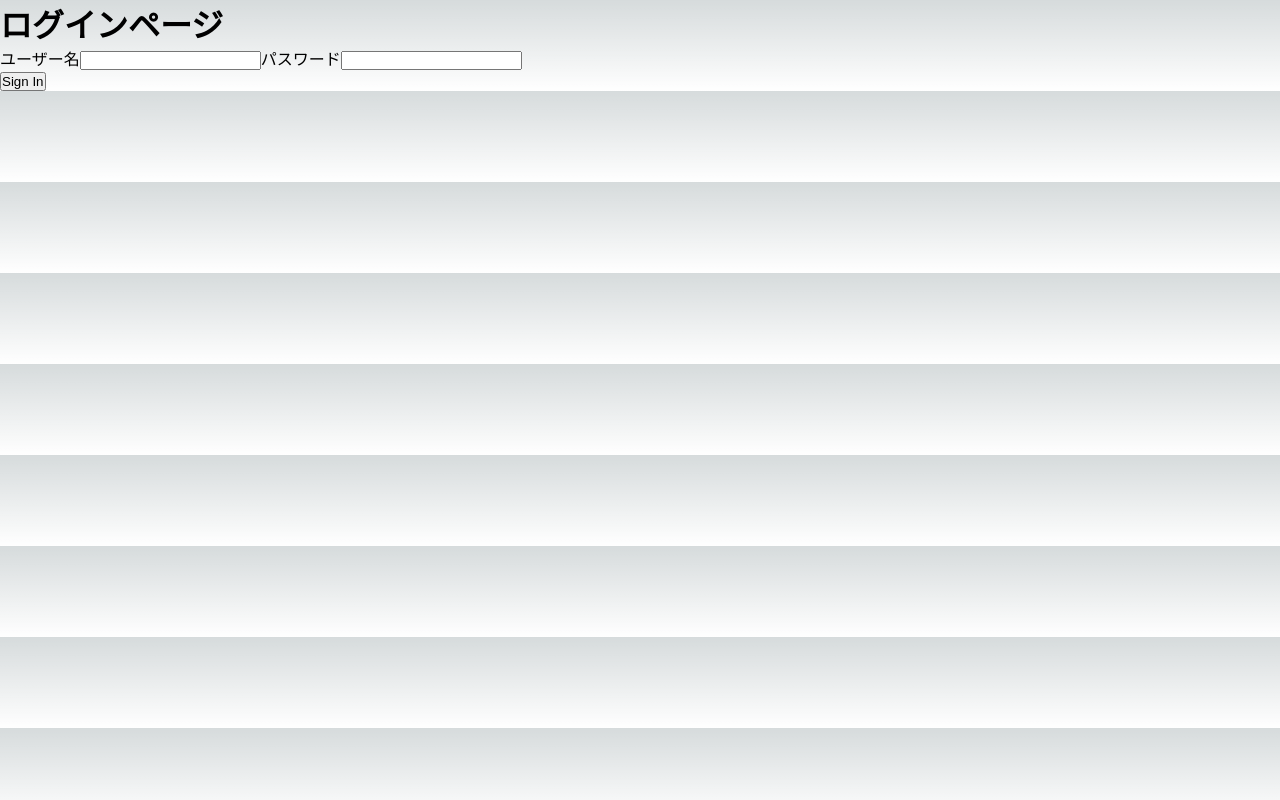
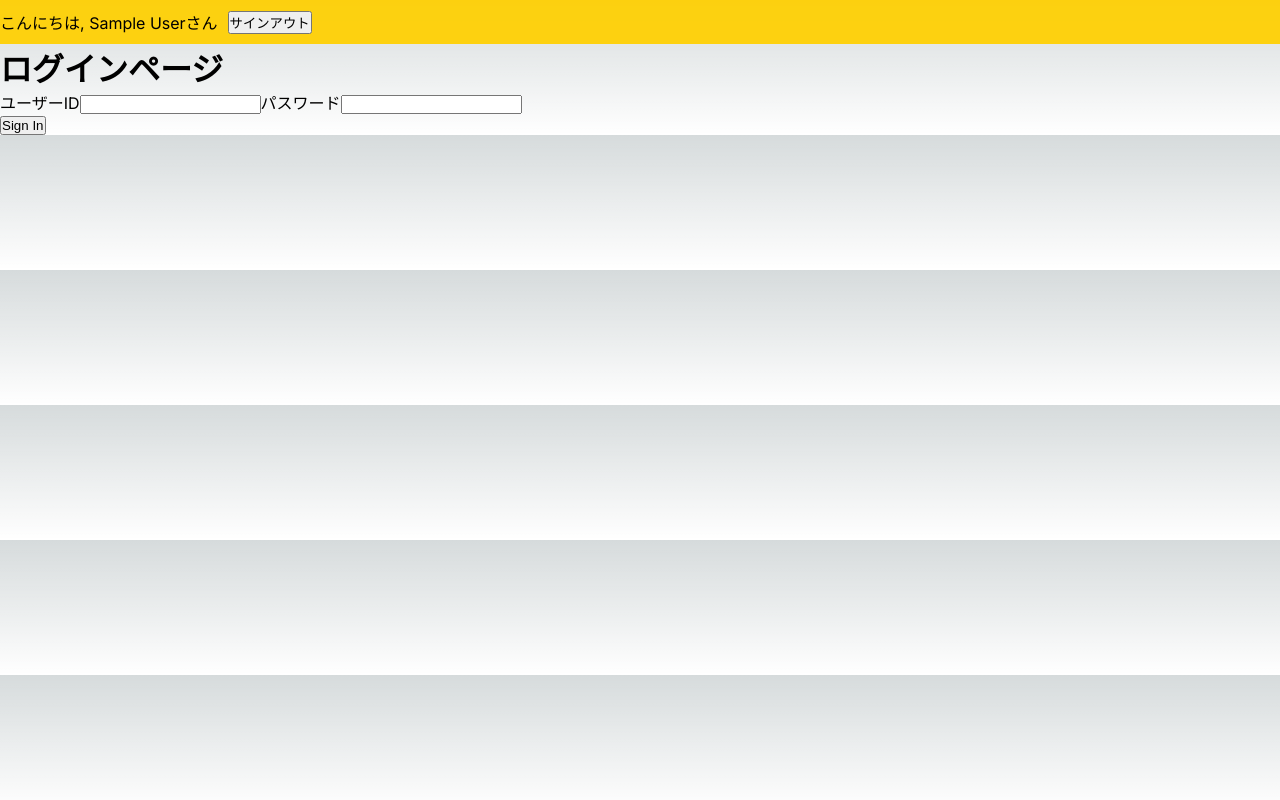
Before and after one commit to YinKa629/nextjs-sample-todo-app, a Next.js app: page /auth in a window 1280 px wide. Built offline with nearby package versions, Linux system fonts and the light colour scheme; no server answers; sample sign-in values are in the browser's storage.

Commit message:
セッションデータを画面ヘッダーに追加

```diff
--- a/src/app/auth/page.tsx
+++ b/src/app/auth/page.tsx
@@ -1,14 +1,14 @@
 "use client";
 
-import { LoginButton } from "app/components/auth/AuthButton";
 import { NextPage } from "next";
 import { useState } from "react";
 import { SubmitHandler, useForm } from "react-hook-form";
 import styled from "styled-components";
 import { signIn } from "next-auth/react";
+import { useRouter } from "next/navigation";
 
 type LoginFormValues = {
-  userName: string;
+  userId: string;
   password: string;
 };
 
@@ -18,9 +18,10 @@ const ErrorMessage = styled.div`
 `;
 
 const LoginPage: NextPage = ({}) => {
-  const [userName, setUserName] = useState("");
+  const [userId, setUserId] = useState("");
   const [password, setPassword] = useState("");
   const [isLoginFailed, setLoginFailed] = useState<boolean>(false);
+  const router = useRouter();
 
   const {
     handleSubmit,
@@ -31,25 +32,28 @@ const LoginPage: NextPage = ({}) => {
     reValidateMode: "onSubmit",
   });
 
-  const handleChangeUserName = (e) => {
-    setUserName(e.target.value);
+  const handleChangeUserId = (e) => {
+    setLoginFailed(false);
+    setUserId(e.target.value);
   };
 
   const handleChangePassword = (e) => {
+    setLoginFailed(false);
     setPassword(e.target.value);
   };
 
   const onSubmit: SubmitHandler<LoginFormValues> = async (data) => {
     const result = await signIn("credentials", {
-      userName: data.userName,
+      userId: data.userId,
       password: data.password,
-      callbackUrl: "/todo",
+      redirect: false,
     });
-    console.log(result);
 
     if (result?.error) {
       console.error("ログインエラー:", result.error);
       setLoginFailed(true);
+    } else {
+      router.push("/todo");
     }
   };
 
@@ -59,19 +63,17 @@ const LoginPage: NextPage = ({}) => {
       {isLoginFailed && <ErrorMessage>認証に失敗しました</ErrorMessage>}
 
       <div>
-        <label>ユーザー名</label>
+        <label>ユーザーID</label>
         <input
-          id="userName"
+          id="userId"
           type="text"
-          value={userName}
-          {...register("userName", {
-            required: { value: true, message: "ユーザ名は必須です" },
+          value={userId}
+          {...register("userId", {
+            required: { value: true, message: "ユーザIDは必須です" },
           })}
-          onChange={handleChangeUserName}
+          onChange={handleChangeUserId}
         />
-        {errors.userName && (
-          <ErrorMessage>{errors.userName?.message}</ErrorMessage>
-        )}
+        {errors.userId && <ErrorMessage>{errors.userId?.message}</ErrorMessage>}
 
         <label htmlFor="password">パスワード</label>
         <input
--- /dev/null
+++ b/src/app/components/common/UserInfoHeader.tsx
@@ -0,0 +1,44 @@
+"use client";
+
+import { useSession } from "next-auth/react";
+import { useRouter } from "next/navigation";
+import { signOut } from "next-auth/react";
+import styled from "styled-components";
+
+const UserInfoContainer = styled.div`
+  background-color: #ffd000ed; /* ヘッダーの背景色を設定 */
+  padding: 10px 0; /* 上下の余白を追加 */
+  display: flex;
+  align-items: center;
+`;
+
+const UserInfo = styled.div`
+  display: flex;
+  align-items: center;
+  gap: 10px;
+`;
+
+export const UserInfoHeader: React.FC = () => {
+  const router = useRouter();
+  const { data } = useSession();
+
+  const handleSignOut = async () => {
+    await signOut({ redirect: false });
+  };
+  console.log(data);
+  if (!data) {
+    router.push("/auth");
+    return null;
+  }
+
+  return (
+    <UserInfoContainer>
+      {data && (
+        <UserInfo>
+          <header>こんにちは, {data.user?.name}さん</header>
+          <button onClick={handleSignOut}>サインアウト</button>
+        </UserInfo>
+      )}
+    </UserInfoContainer>
+  );
+};
--- a/src/app/components/todo/NewTodoItem.tsx
+++ b/src/app/components/todo/NewTodoItem.tsx
@@ -1,4 +1,4 @@
-import { TodoItem } from "app/todo/page";
+import { TodoItem } from "app/TodoList";
 import { useState } from "react";
 import { v4 as uuidv4 } from "uuid";
 import DatePicker from "react-datepicker";
--- a/src/app/components/todo/TodoListItem.tsx
+++ b/src/app/components/todo/TodoListItem.tsx
@@ -1,4 +1,4 @@
-import { TodoItem } from "app/todo/page";
+import { TodoItem } from "app/TodoList";
 
 // 質問：page側で行ったProps定義と同様のものをコンポーネント側でも定義すべきなのか
 interface TodoListItemProps {
--- a/src/app/layout.tsx
+++ b/src/app/layout.tsx
@@ -1,22 +1,31 @@
-import './globals.css'
-import type { Metadata } from 'next'
-import { Inter } from 'next/font/google'
+"use client";
 
-const inter = Inter({ subsets: ['latin'] })
+import "./globals.css";
+import type { Metadata } from "next";
+import { Inter } from "next/font/google";
+import { UserInfoHeader } from "./components/common/UserInfoHeader";
+import { SessionProvider } from "next-auth/react";
+
+const inter = Inter({ subsets: ["latin"] });
 
 export const metadata: Metadata = {
-  title: 'Create Next App',
-  description: 'Generated by create next app',
-}
+  title: "Create Next App",
+  description: "Generated by create next app",
+};
 
 export default function RootLayout({
   children,
 }: {
-  children: React.ReactNode
+  children: React.ReactNode;
 }) {
   return (
-    <html lang="en">
-      <body className={inter.className}>{children}</body>
+    <html lang="ja">
+      <body className={inter.className}>
+        <SessionProvider>
+          <UserInfoHeader />
+          {children}
+        </SessionProvider>
+      </body>
     </html>
-  )
+  );
 }
--- a/src/app/todo/page.tsx
+++ b/src/app/todo/page.tsx
@@ -7,6 +7,7 @@ import React from "react";
 import { NextPage } from "next";
 import { NewTodoItem } from "app/components/todo/NewTodoItem";
 import { TodoListTable } from "app/components/todo/TodoListTable";
+import { useSession } from "next-auth/react";
 
 export type TodoItem = {
   id: string;
```
Also changed, not shown: src/app/auth/authOptions.ts (+10 -14 lines).
